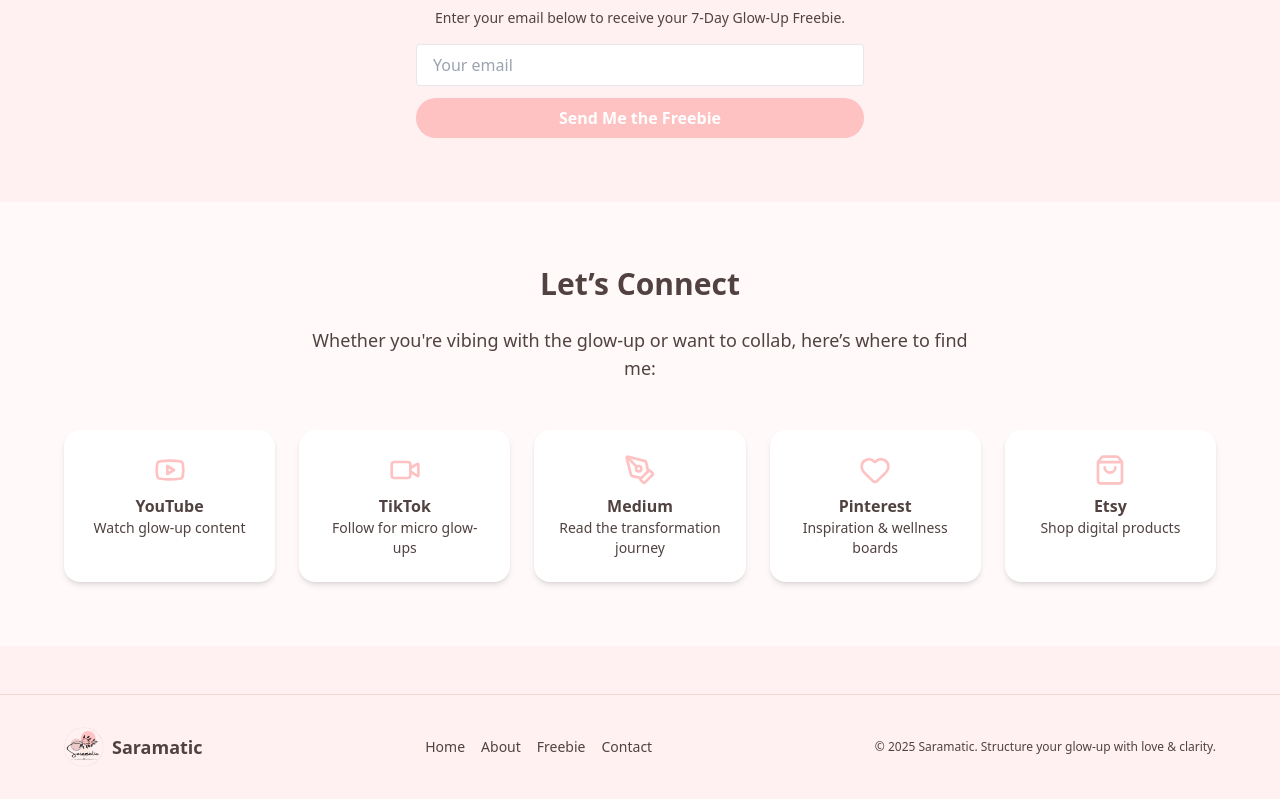
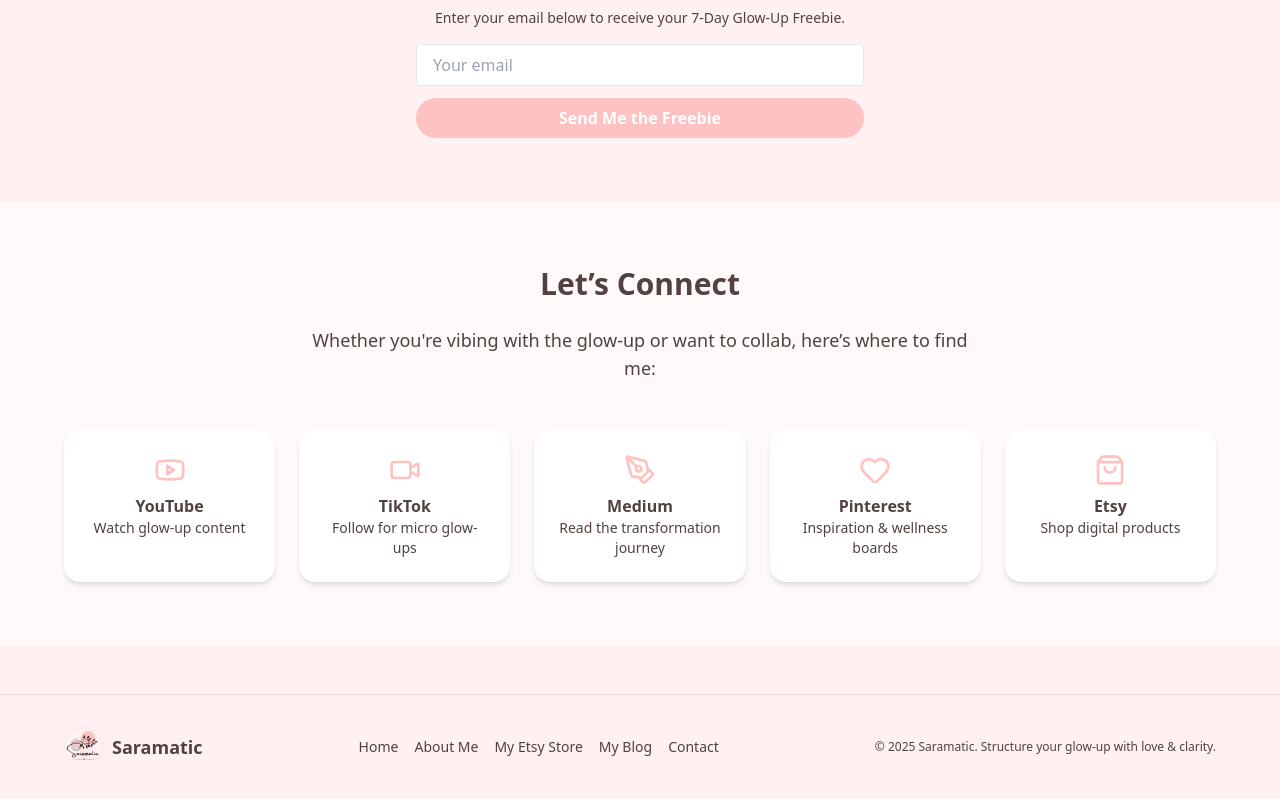
Before and after one commit to saramatic/Saramatic_website, a Next.js app: page / in a window 1280 px wide. Shown: the part 2739-3538 px from the top of the page. Built offline with nearby package versions, Linux system fonts and the light colour scheme.

Commit message:
Updated footer navigation to match header

```diff
--- a/src/components/Footer.js
+++ b/src/components/Footer.js
@@ -21,10 +21,25 @@
 
                 {/* Middle: Navigation */}
                 <nav className="flex flex-wrap justify-center gap-4 text-sm font-sans">
-                    <Link href="/" className="hover:underline">Home</Link>
-                    <Link href="#about" className="hover:underline">About</Link>
-                    <Link href="#freebie" className="hover:underline">Freebie</Link>
-                    <Link href="#contact" className="hover:underline">Contact</Link>
+                    <Link href="/" className="hover:text-[#fdc2c1] transition-colors">Home</Link>
+                    <Link href="/about" className="hover:text-[#fdc2c1] transition-colors">About Me</Link>
+                    <Link
+                        href="https://www.etsy.com/shop/SaramaticDesigns"
+                        target="_blank"
+                        rel="noopener noreferrer"
+                        className="hover:text-[#fdc2c1] transition-colors"
+                    >
+                        My Etsy Store
+                    </Link>
+                    <Link
+                        href="https://medium.com/@sara_7321"
+                        target="_blank"
+                        rel="noopener noreferrer"
+                        className="hover:text-[#fdc2c1] transition-colors"
+                    >
+                        My Blog
+                    </Link>
+                    <Link href="/contact" className="hover:text-[#fdc2c1] transition-colors">Contact</Link>
                 </nav>
 
                 {/* Right: Motto / Copyright */}
```
